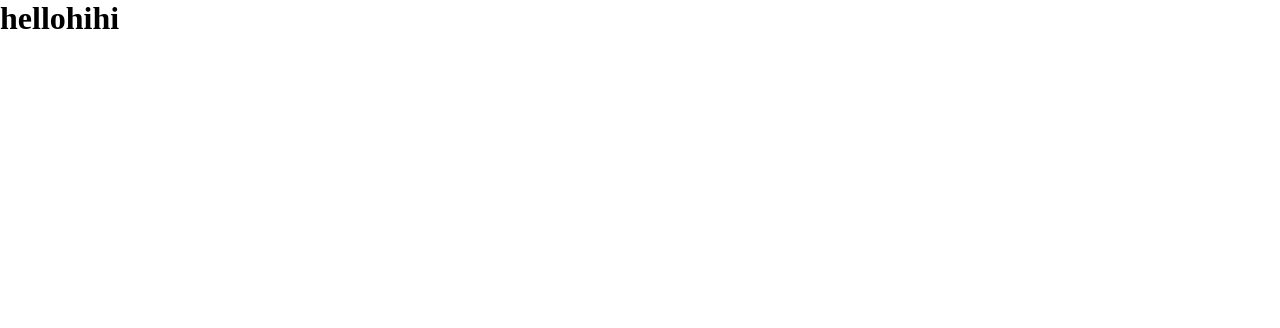
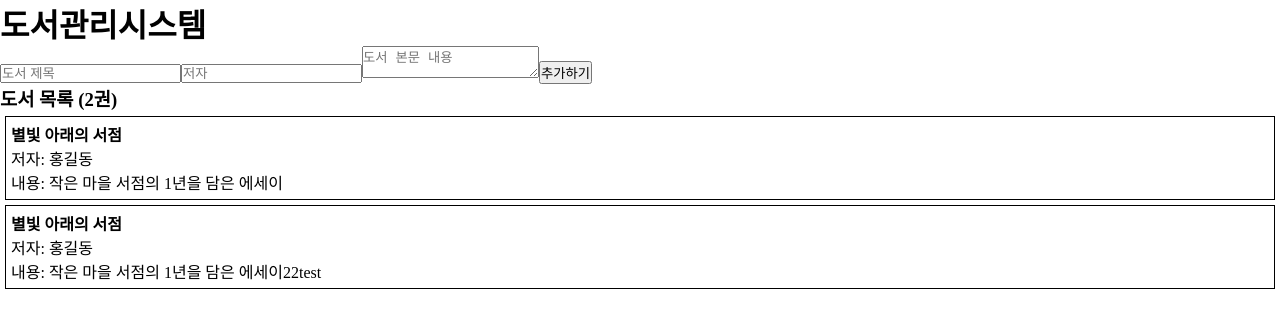
Before and after one commit to lsh4323/AIVLE_Mini-Project_4, a React (Vite) app: page / in a window 1280 px wide. Shown: the top 328 px of the page. Built offline with nearby package versions, Linux system fonts and the light colour scheme; data requests are answered from the project's data file.

Commit message:
도서 추가 return까지 한 듯??

```diff
--- a/db.json
+++ b/db.json
@@ -1,13 +1,22 @@
 {
   "books": [
     {
-      "id": 1,
+      "id": "1",
       "title": "별빛 아래의 서점",
       "author": "홍길동",
       "content": "작은 마을 서점의 1년을 담은 에세이",
       "coverImageUrl": "",
       "createdAt": "2026-04-24T09:00:00.000Z",
       "updatedAt": "2026-04-24T09:00:00.000Z"
+    },
+    {
+      "title": "별빛 아래의 서점",
+      "author": "홍길동",
+      "content": "작은 마을 서점의 1년을 담은 에세이22test",
+      "coverImageUrl": "",
+      "createdAt": "2026-05-22T05:17:52.553Z",
+      "id": "_CrSNygIRGg"
     }
-  ]
+  ],
+  "$schema": "./node_modules/json-server/schema.json"
 }
--- a/src/App.jsx
+++ b/src/App.jsx
@@ -1,27 +1,28 @@
 import { useState, useEffect } from 'react';
-import BookForm from './components/BookForm'; // 수정1. 불러옴
+import BookForm from './components/BookForm';
 
 function App() {
   const [books, setBooks] = useState([]);
   const [loading, setLoading] = useState(true);
   const [error, setError] = useState(null);
 
+  // json-server 데이터 가져오기
   useEffect(() => {
     async function loadBooks() {
       try {
         const res = await fetch('http://localhost:3000/books');
+        if (!res.ok) throw new Error('서버 응답 오류');
         const data = await res.json();
         setBooks(data);
       } catch (err) {
         console.error(err);
-        setError('게시글을 불러오지 못했어요');
+        setError('데이터를 불러오지 못했습니다.');
       }
       setLoading(false);
     }
     loadBooks();
   }, []);
 
-  // 수정2.책 추가 함수
   const handleAddBook = async (newBook) => {
     try {
       const res = await fetch('http://localhost:3000/books', {
@@ -43,24 +44,32 @@ function App() {
     }
   };
 
-  // 책 삭제 함수
-  const handleDeleteBook = async (id) => {
+  const handleDeleteBook = async (id) => { };
+  const handleUpdateBook = async (id, updatedBook) => { };
 
-  };
+  if (loading) return <p>로딩 중...</p>;
+  if (error) return <p>에러: {error}</p>;
 
-  // 책 수정 함수
-  const handleUpdateBook = async (id, updatedBook) => {
+  // return문 추가
+  return (
+    <div>
+      <h1>도서관리시스템</h1>
 
-  };
+      {/* 등록 폼 컴포넌트 */}
+      <BookForm onAddBook={handleAddBook} />
 
-  if (loading) return <><p>불러오는 중...</p></>;
-
-  if (error) return <><p>에러: {error}</p></>;
-
-  return (
-    <>
-      <h1>hellohihi</h1>
-    </>
+      {/* 등록 테스트 확인용 목록 */}
+      <div>
+        <h3>도서 목록 ({books.length}권)</h3>
+        {books.map(b => (
+          <div key={b.id} style={{ border: '1px solid #000', margin: '5px', padding: '5px' }}>
+            <h4>{b.title}</h4>
+            <p>저자: {b.author}</p>
+            <p>내용: {b.content}</p>
+          </div>
+        ))}
+      </div>
+    </div>
   );
 }
 
```
